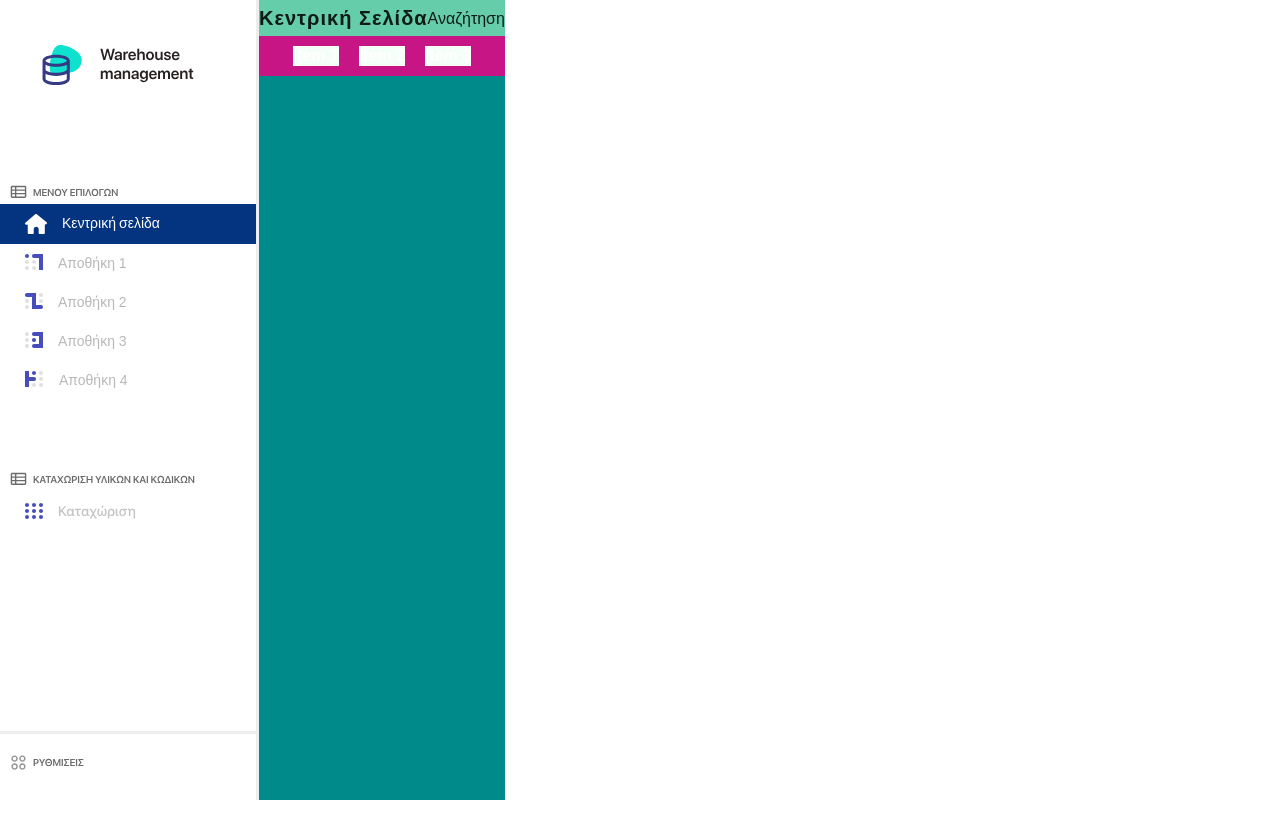
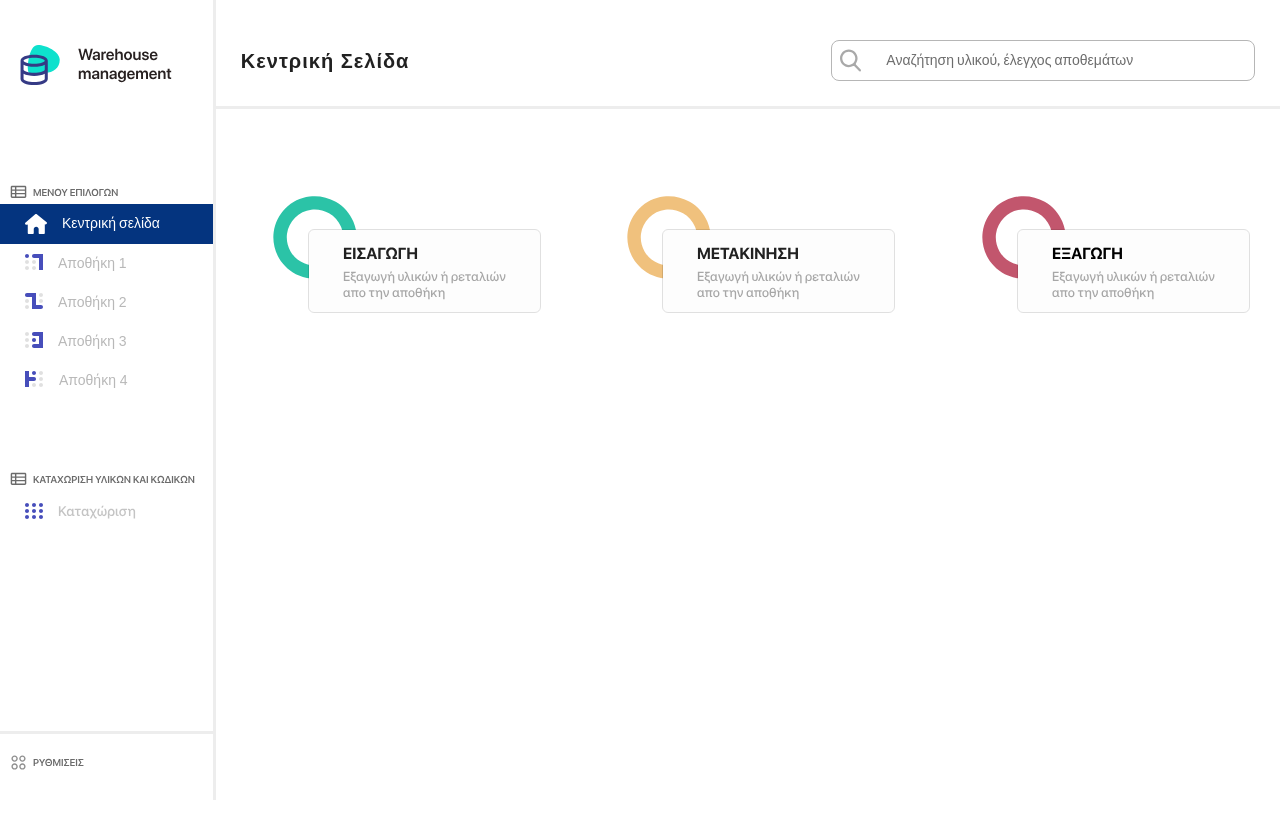
Before and after one commit to efthimispegas/dashboard-demo, a React (Create React App) app: page /dashboard in a window 1280 px wide. Shown: the top 838 px of the page. Before the commit the page ends 800 px from the top, so only its background shows below. Built offline with nearby package versions, Linux system fonts and the light colour scheme; a web font is replaced by a local one.

Commit message:
Wire categories list and header components to the dashboard component

```diff
--- a/src/components/dashboard/Dashboard.js
+++ b/src/components/dashboard/Dashboard.js
@@ -1,4 +1,6 @@
 import React from 'react';
+import CategoriesList from '../categoriesList/CategoriesList';
+import Header from '../common/header/Header';
 import Menu from '../common/menu/Menu';
 import './Dashboard.scss'
 
@@ -6,16 +8,8 @@ const Dashboard = () => (
   <div className="demo-dashboard-container">
     <Menu />
     <div className="demo-main-page-container">
-      <div className="demo-dashboard-header-container">
-        <h4 className="demo-dashboard-header-text">Κεντρική Σελίδα</h4>
-        <div className="demo-dashboard-searchbar"><p className="demo-dashboard-search-text">Αναζήτηση</p></div>
-      </div>
-      <div className="demo-dashboard-categories">
-        {/* Make reuseable component */}
-        <div className="demo-dashboard-item"><h6 className="demo-dashboard-item-text">Item 1</h6></div>
-        <div className="demo-dashboard-item"><h6 className="demo-dashboard-item-text">Item 2</h6></div>
-        <div className="demo-dashboard-item"><h6 className="demo-dashboard-item-text">Item 3</h6></div>
-      </div>
+      <Header />
+      <CategoriesList />
     </div>
   </div>
   );
--- a/src/components/dashboard/Dashboard.scss
+++ b/src/components/dashboard/Dashboard.scss
@@ -9,30 +9,9 @@
 .demo-dashboard-container {
   display: flex;
   flex-direction: row;
-  // background-color:yellowgreen;
   height: 100vh;
 
   .demo-main-page-container {
-    background-color:darkcyan;
-
-    .demo-dashboard-header-container {
-      background-color:mediumaquamarine;
-      display: flex;
-      flex-direction: row;
-      align-items: center;
-      justify-content: space-around;
-    }
-
-    .demo-dashboard-categories {
-      display: flex;
-      flex-direction: row;
-      justify-content: center;
-      background-color:mediumvioletred;
-
-      .demo-dashboard-item {
-        background-color: mintcream;
-        margin: 10px;
-      }
-    }
+    width: 100%;
   }
 }
```
